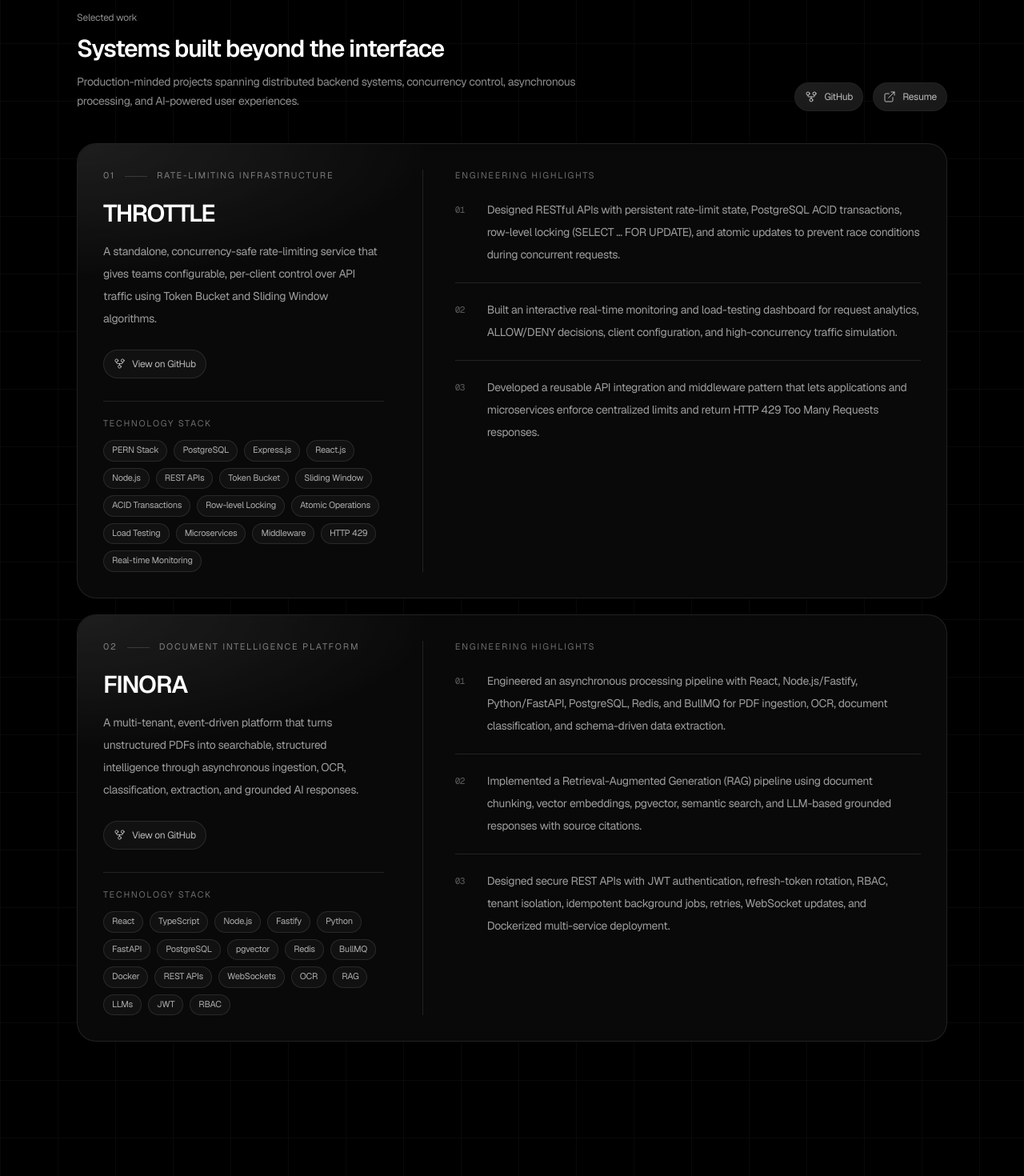
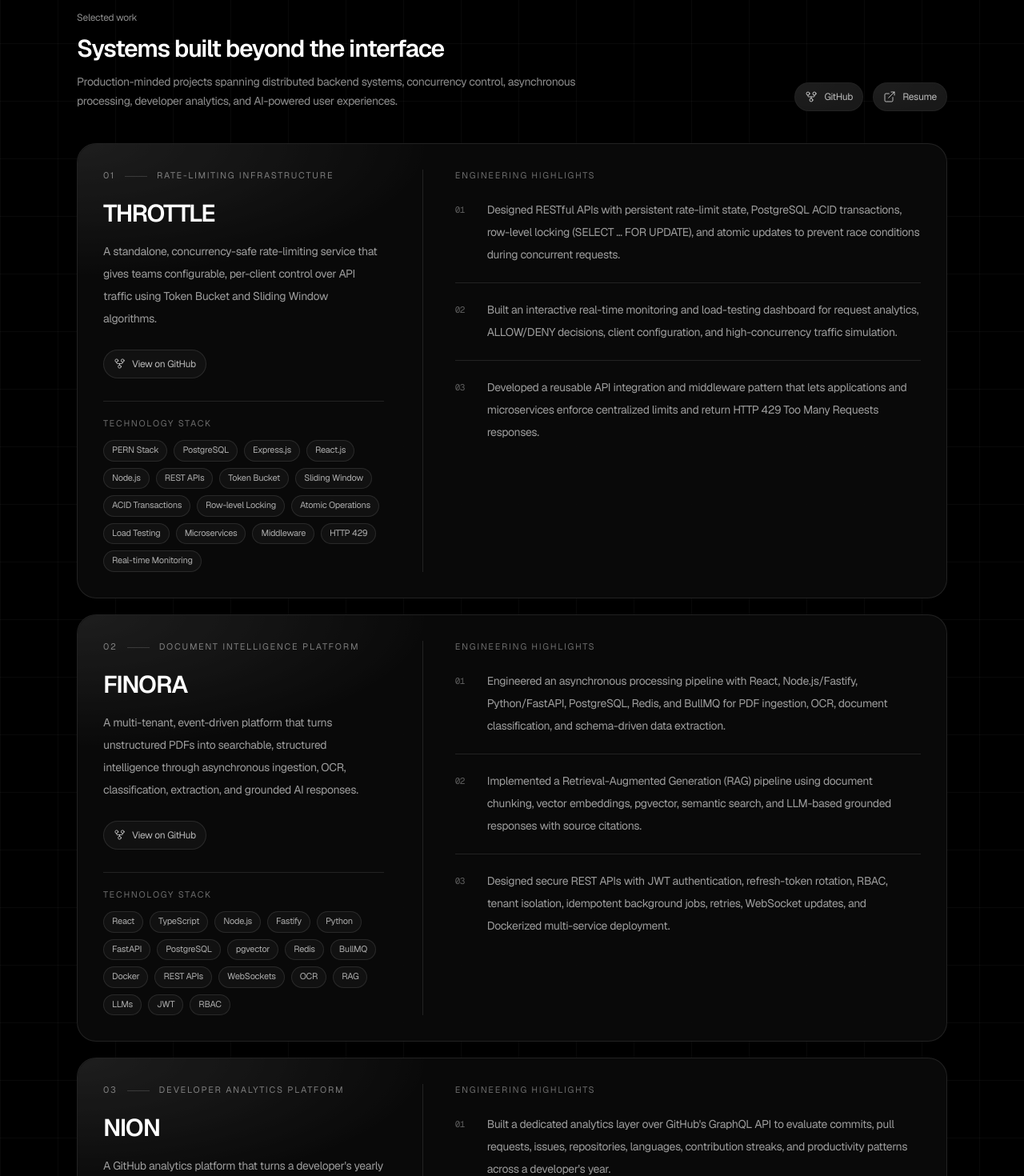
Before and after one commit to anbv29/portf, a Next.js app: page / in a window 1280 px wide. Shown: the part 2106-3576 px from the top of the page at 80% size. Built offline with nearby package versions, Linux system fonts and the light colour scheme; no server answers.

Commit message:
last commit done

```diff
--- a/src/components/projects.tsx
+++ b/src/components/projects.tsx
@@ -69,6 +69,64 @@ const projects = [
       "RBAC",
     ],
   },
+  {
+    number: "03",
+    title: "NION",
+    github: "https://github.com/anbv29/Nion",
+    type: "Developer analytics platform",
+    blurb:
+      "A GitHub analytics platform that turns a developer's yearly activity into meaningful insights and a premium, customizable card built to download and share.",
+    highlights: [
+      "Built a dedicated analytics layer over GitHub's GraphQL API to evaluate commits, pull requests, issues, repositories, languages, contribution streaks, and productivity patterns across a developer's year.",
+      "Derived project-level insights including Most Worked On, Longest-Running Build, Hidden Gem, Lost Momentum, and Comeback Project by analyzing contribution history, consistency, stars, and engagement.",
+      "Designed a cache-first architecture with Upstash Redis to reduce API calls and handle GitHub rate limits, with server-side image generation using @vercel/og and Satori for downloadable social cards without a headless browser.",
+    ],
+    stack: [
+      "Next.js",
+      "TypeScript",
+      "Tailwind CSS",
+      "GitHub GraphQL API",
+      "GitHub OAuth",
+      "Auth.js",
+      "Upstash Redis",
+      "PostgreSQL",
+      "Prisma / Drizzle",
+      "@vercel/og",
+      "Satori",
+      "Vercel",
+      "Server-side Rendering",
+      "Data Analytics",
+    ],
+  },
+  {
+    number: "04",
+    title: "MYDAY",
+    github: "https://github.com/anbv29/Myday",
+    type: "Public date marketplace",
+    blurb:
+      "A public date-claiming platform where people turn meaningful dates into shareable digital landmarks through competitive outbidding, public profiles, and a global leaderboard.",
+    highlights: [
+      "Engineered a race-condition-safe claim and outbid system with transaction-protected ownership updates, real-time public activity, claim history, unique profiles, and leaderboard rankings.",
+      "Integrated Razorpay and Stripe for regional and international payments with server-verified webhooks, idempotency protection, strict authorization, row-level security, and abuse prevention.",
+      "Designed a Cloudflare-ready architecture with Pinecone-powered semantic discovery, Redis caching and distributed rate limiting, plus product analytics and production monitoring through PostHog and Sentry.",
+    ],
+    stack: [
+      "Next.js",
+      "TypeScript",
+      "Tailwind CSS",
+      "Supabase",
+      "Clerk",
+      "Upstash Redis",
+      "Cloudflare",
+      "Razorpay",
+      "Stripe",
+      "Pinecone",
+      "PostHog",
+      "Sentry",
+      "Row-level Security",
+      "Distributed Rate Limiting",
+    ],
+  },
 ] as const;
 
 export function Projects() {
@@ -87,8 +145,8 @@ export function Projects() {
                 </h2>
                 <p className="mt-3 max-w-2xl text-sm leading-6 tracking-tight text-white/55">
                   Production-minded projects spanning distributed backend
-                  systems, concurrency control, asynchronous processing, and
-                  AI-powered user experiences.
+                  systems, concurrency control, asynchronous processing,
+                  developer analytics, and AI-powered user experiences.
                 </p>
               </div>
 
```
